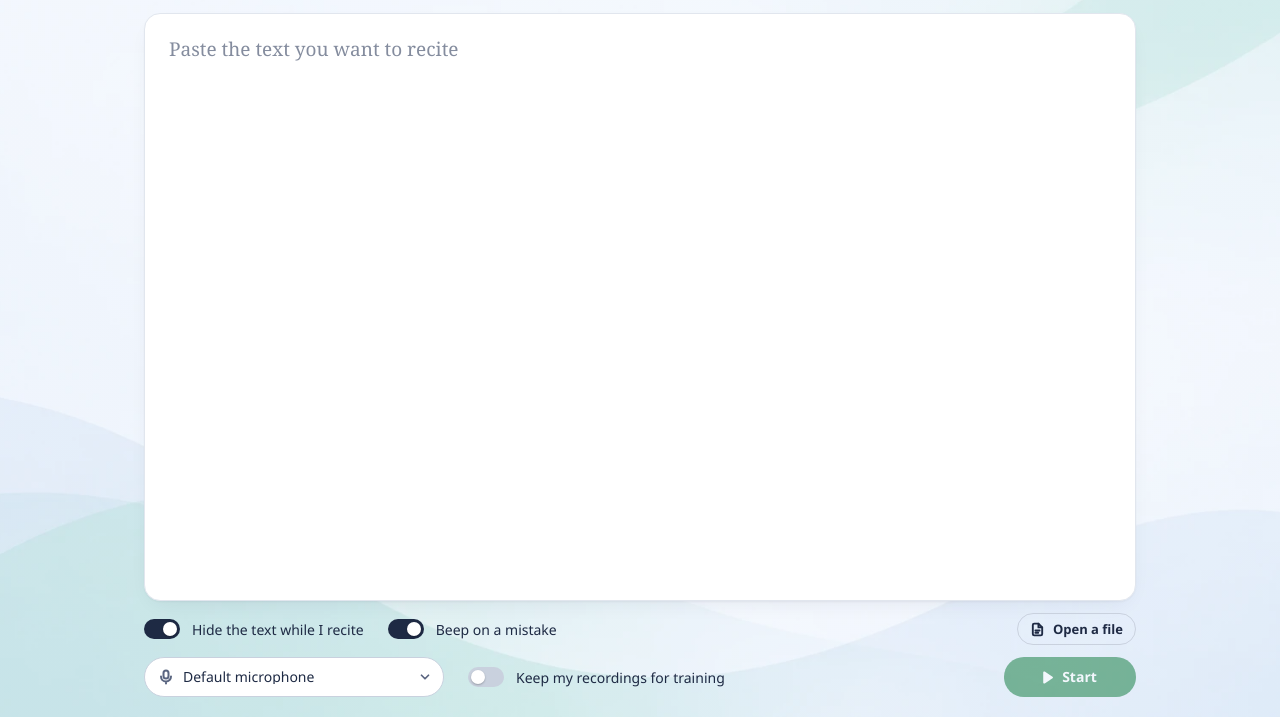
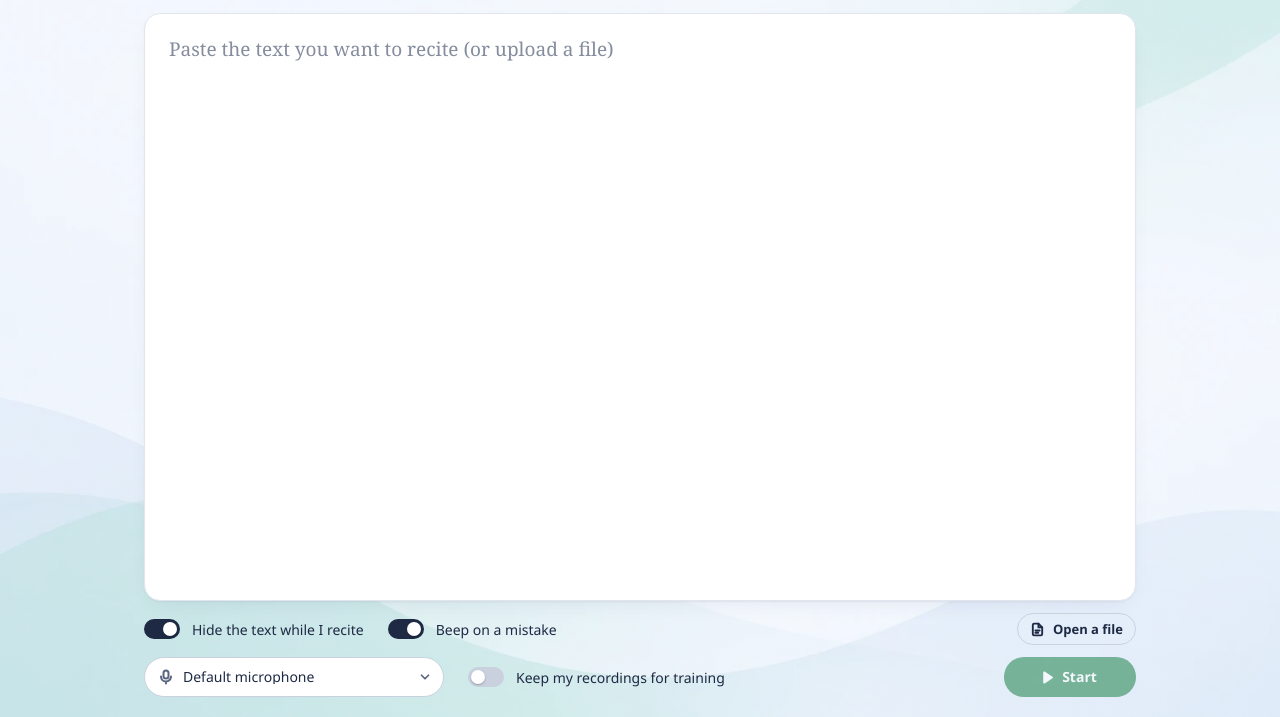
Before and after one commit to yassinemaazaoui114-git/ReciteFlow, a website built with Vite: page src/renderer/index.html in a window 1280 px wide. Shown: the part 83-800 px from the top of the page. Built offline with nearby package versions, Linux system fonts and the light colour scheme.

Commit message:
Mention uploading a file in the empty text box
Co-Authored-By: Claude Opus 5.5 <noreply@anthropic.com>

```diff
--- a/src/renderer/index.html
+++ b/src/renderer/index.html
@@ -47,7 +47,7 @@
       </div>
 
       <textarea class="field" id="text" spellcheck="false" aria-label="Text to recite"
-        placeholder="Paste the text you want to recite"></textarea>
+        placeholder="Paste the text you want to recite (or upload a file)"></textarea>
       <section class="page reciting" id="page" data-phase="edit" aria-label="Your recitation" hidden>
         <div class="scroll" id="scroll"><p class="words" id="words"></p></div>
         <ul class="tally" id="tally" aria-label="Counters"></ul>
```
